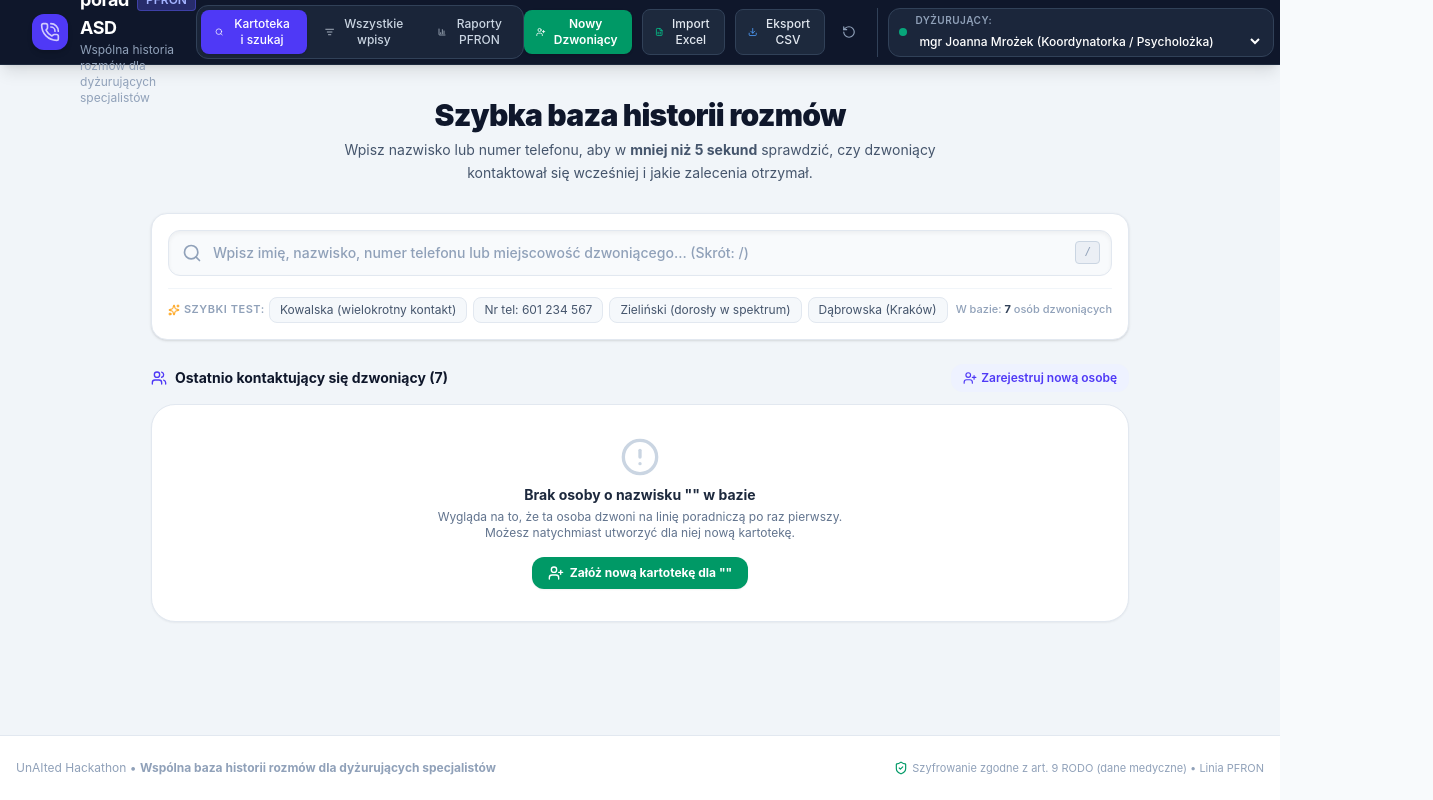
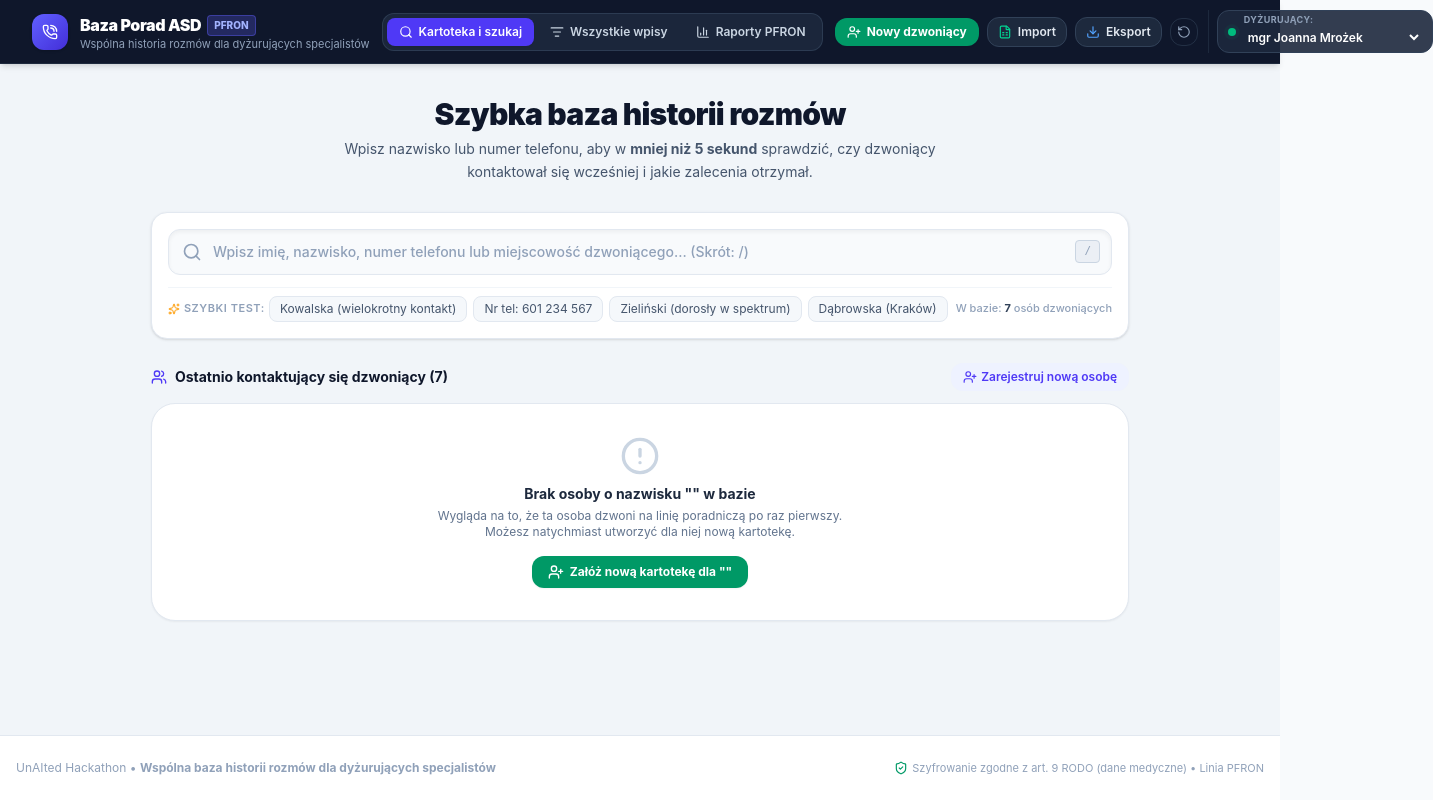
Before and after one commit to damadorPL/BraveUnAItedProject, a React (Vite) app: page / in a window 1280 px wide. Shown: the whole page, 1433 px wide, since content can reach past the window. Built offline with nearby package versions, Linux system fonts and the light colour scheme.

Commit message:
style: poprawa responsywności i estetyki górnego paska nawigacji

```diff
--- a/src/components/Header.tsx
+++ b/src/components/Header.tsx
@@ -9,6 +9,7 @@ import {
   Search,
   ListFilter,
   BarChart3,
+  ChevronDown,
 } from "lucide-react";
 
 export const Header: React.FC = () => {
@@ -32,122 +33,132 @@ export const Header: React.FC = () => {
   };
 
   return (
-    <header className="bg-slate-900 text-white shadow-lg border-b border-slate-800 sticky top-0 z-40">
-      <div className="max-w-7xl mx-auto px-4 sm:px-6 lg:px-8">
-        <div className="flex items-center justify-between h-16">
-          {/* Logo & Title */}
+    <header className="bg-slate-900 text-white shadow-md border-b border-slate-800 sticky top-0 z-40">
+      <div className="max-w-7xl mx-auto px-4 sm:px-6 lg:px-8 py-2.5">
+        <div className="flex items-center justify-between gap-3">
+          {/* 1. Left: Branding */}
           <div
             onClick={() => handleTabChange("SEARCH")}
-            className="flex items-center space-x-3 cursor-pointer"
+            className="flex items-center space-x-3 cursor-pointer shrink-0 select-none group"
           >
-            <div className="bg-indigo-600 p-2 rounded-xl text-white shadow-md flex items-center justify-center">
-              <PhoneCall className="w-5 h-5 animate-pulse" />
+            <div className="w-9 h-9 bg-gradient-to-br from-indigo-500 to-indigo-700 rounded-xl text-white shadow-sm flex items-center justify-center group-hover:scale-105 transition-transform">
+              <PhoneCall className="w-4 h-4" />
             </div>
             <div>
-              <div className="flex items-center space-x-2">
-                <span className="font-bold text-lg tracking-tight text-white">
-                  Baza porad ASD
+              <div className="flex items-center space-x-1.5">
+                <span className="font-black text-base tracking-tight text-white whitespace-nowrap">
+                  Baza Porad ASD
                 </span>
-                <span className="text-xs bg-indigo-500/30 text-indigo-300 font-semibold px-2 py-0.5 rounded border border-indigo-500/40">
+                <span className="text-[10px] font-extrabold bg-indigo-500/25 text-indigo-300 px-1.5 py-0.5 rounded border border-indigo-500/40">
                   PFRON
                 </span>
               </div>
-              <p className="text-xs text-slate-400">
+              <p className="text-[11px] text-slate-400 hidden xl:block whitespace-nowrap leading-none mt-0.5">
                 Wspólna historia rozmów dla dyżurujących specjalistów
               </p>
             </div>
           </div>
 
-          {/* Navigation Tabs */}
-          <nav className="hidden md:flex items-center space-x-1 bg-slate-800/80 p-1 rounded-xl border border-slate-700">
+          {/* 2. Center: Navigation Tabs */}
+          <nav className="flex items-center space-x-1 bg-slate-800/90 p-1 rounded-xl border border-slate-700/80 shrink-0">
             <button
+              type="button"
               onClick={() => handleTabChange("SEARCH")}
-              className={`flex items-center space-x-2 px-3.5 py-1.5 rounded-lg text-xs font-medium transition-all cursor-pointer ${
+              className={`flex items-center space-x-1.5 px-3 py-1.5 rounded-lg text-xs font-semibold whitespace-nowrap transition-all cursor-pointer ${
                 activeTab === "SEARCH" && !selectedCaller
-                  ? "bg-indigo-600 text-white shadow-sm"
-                  : "text-slate-300 hover:text-white hover:bg-slate-700/50"
+                  ? "bg-indigo-600 text-white shadow-xs"
+                  : "text-slate-300 hover:text-white hover:bg-slate-700/60"
               }`}
             >
-              <Search className="w-3.5 h-3.5" />
+              <Search className="w-3.5 h-3.5 shrink-0" />
               <span>Kartoteka i szukaj</span>
             </button>
 
             <button
+              type="button"
               onClick={() => handleTabChange("ALL_RECORDS")}
-              className={`flex items-center space-x-2 px-3.5 py-1.5 rounded-lg text-xs font-medium transition-all cursor-pointer ${
+              className={`flex items-center space-x-1.5 px-3 py-1.5 rounded-lg text-xs font-semibold whitespace-nowrap transition-all cursor-pointer ${
                 activeTab === "ALL_RECORDS" && !selectedCaller
-                  ? "bg-indigo-600 text-white shadow-sm"
-                  : "text-slate-300 hover:text-white hover:bg-slate-700/50"
+                  ? "bg-indigo-600 text-white shadow-xs"
+                  : "text-slate-300 hover:text-white hover:bg-slate-700/60"
               }`}
             >
-              <ListFilter className="w-3.5 h-3.5" />
+              <ListFilter className="w-3.5 h-3.5 shrink-0" />
               <span>Wszystkie wpisy</span>
             </button>
 
             <button
+              type="button"
               onClick={() => handleTabChange("STATS")}
-              className={`flex items-center space-x-2 px-3.5 py-1.5 rounded-lg text-xs font-medium transition-all cursor-pointer ${
+              className={`flex items-center space-x-1.5 px-3 py-1.5 rounded-lg text-xs font-semibold whitespace-nowrap transition-all cursor-pointer ${
                 activeTab === "STATS" && !selectedCaller
-                  ? "bg-indigo-600 text-white shadow-sm"
-                  : "text-slate-300 hover:text-white hover:bg-slate-700/50"
+                  ? "bg-indigo-600 text-white shadow-xs"
+                  : "text-slate-300 hover:text-white hover:bg-slate-700/60"
               }`}
             >
-              <BarChart3 className="w-3.5 h-3.5" />
+              <BarChart3 className="w-3.5 h-3.5 shrink-0" />
               <span>Raporty PFRON</span>
             </button>
           </nav>
 
-          {/* Actions & Specialist Switcher */}
-          <div className="flex items-center space-x-2.5">
-            {/* New Caller Button */}
+          {/* 3. Right: Actions & Specialist Switcher */}
+          <div className="flex items-center space-x-2 shrink-0">
+            {/* New Caller Primary CTA */}
             <button
+              type="button"
               onClick={() => setIsNewCallerModalOpen(true)}
-              className="flex items-center space-x-1.5 px-3 py-1.5 rounded-lg text-xs font-semibold bg-emerald-600 hover:bg-emerald-500 text-white shadow transition-colors cursor-pointer"
+              className="flex items-center space-x-1.5 px-3 py-1.5 rounded-xl text-xs font-bold bg-emerald-600 hover:bg-emerald-500 text-white shadow-xs hover:shadow transition-all cursor-pointer whitespace-nowrap"
               title="Zarejestruj nową osobę dzwoniącą"
             >
-              <UserPlus className="w-3.5 h-3.5" />
-              <span className="hidden sm:inline">Nowy Dzwoniący</span>
+              <UserPlus className="w-3.5 h-3.5 shrink-0" />
+              <span>Nowy dzwoniący</span>
             </button>
 
             {/* Excel Importer */}
             <button
+              type="button"
               onClick={() => setIsExcelModalOpen(true)}
-              className="flex items-center space-x-1.5 px-3 py-1.5 rounded-lg text-xs font-medium bg-slate-800 hover:bg-slate-700 text-slate-200 border border-slate-700 transition-colors cursor-pointer"
-              title="Migracja z dotychczasowego pliku Excel"
+              className="flex items-center space-x-1.5 px-2.5 py-1.5 rounded-xl text-xs font-semibold bg-slate-800 hover:bg-slate-700 text-slate-200 border border-slate-700 transition-colors cursor-pointer whitespace-nowrap"
+              title="Migracja z pliku Excel"
             >
-              <FileSpreadsheet className="w-3.5 h-3.5 text-emerald-400" />
-              <span className="hidden lg:inline">Import Excel</span>
+              <FileSpreadsheet className="w-3.5 h-3.5 text-emerald-400 shrink-0" />
+              <span className="hidden lg:inline">Import</span>
             </button>
 
             {/* CSV Exporter */}
             <button
+              type="button"
               onClick={() => setIsExportModalOpen(true)}
-              className="flex items-center space-x-1.5 px-3 py-1.5 rounded-lg text-xs font-medium bg-slate-800 hover:bg-slate-700 text-slate-200 border border-slate-700 transition-colors cursor-pointer"
-              title="Eksportuj zestawienie wpisów do pliku CSV"
+              className="flex items-center space-x-1.5 px-2.5 py-1.5 rounded-xl text-xs font-semibold bg-slate-800 hover:bg-slate-700 text-slate-200 border border-slate-700 transition-colors cursor-pointer whitespace-nowrap"
+              title="Eksportuj do CSV / Excel"
             >
-              <Download className="w-3.5 h-3.5 text-blue-400" />
-              <span className="hidden lg:inline">Eksport CSV</span>
+              <Download className="w-3.5 h-3.5 text-blue-400 shrink-0" />
+              <span className="hidden lg:inline">Eksport</span>
             </button>
 
             {/* Reset Demo Button */}
             <button
+              type="button"
               onClick={() => {
                 if (window.confirm("Czy na pewno chcesz przywrócić początkową bazę danych demo?")) {
                   resetDatabase();
                 }
               }}
-              className="p-1.5 rounded-lg text-slate-400 hover:text-slate-200 hover:bg-slate-800 border border-transparent hover:border-slate-700 transition-colors cursor-pointer"
-              title="Resetuj dane demo"
+              className="p-1.5 rounded-xl text-slate-400 hover:text-slate-200 hover:bg-slate-800 border border-slate-700/60 transition-colors cursor-pointer shrink-0"
+              title="Przywróć dane demo"
             >
               <RotateCcw className="w-3.5 h-3.5" />
             </button>
 
             {/* Specialist Profile Selector */}
-            <div className="border-l border-slate-700 pl-2.5 ml-1 flex items-center">
+            <div className="border-l border-slate-800 pl-2 ml-0.5">
               <div className="flex items-center space-x-2 bg-slate-800/90 py-1 px-2.5 rounded-xl border border-slate-700">
-                <div className="w-2 h-2 rounded-full bg-emerald-400 animate-pulse" title="Dyżur aktywny" />
+                <span className="relative flex h-2 w-2">
+                  <span className="animate-ping absolute inline-flex h-full w-full rounded-full bg-emerald-400 opacity-75"></span>
+                  <span className="relative inline-flex rounded-full h-2 w-2 bg-emerald-500"></span>
+                </span>
                 <div className="text-left">
-                  <div className="text-[10px] text-slate-400 uppercase tracking-wider font-semibold">
+                  <div className="text-[9px] text-slate-400 uppercase tracking-wider font-bold leading-none">
                     Dyżurujący:
                   </div>
                   <select
@@ -156,11 +167,11 @@ export const Header: React.FC = () => {
                       const found = specialists.find((s) => s.id === e.target.value);
                       if (found) setCurrentSpecialist(found);
                     }}
-                    className="bg-transparent text-xs font-medium text-white focus:outline-none cursor-pointer pr-1"
+                    className="bg-transparent text-xs font-semibold text-white focus:outline-none cursor-pointer pr-1 max-w-[150px] sm:max-w-[200px] truncate"
                   >
                     {specialists.map((s) => (
                       <option key={s.id} value={s.id} className="bg-slate-900 text-white">
-                        {s.name} ({s.role})
+                        {s.name}
                       </option>
                     ))}
                   </select>
```
